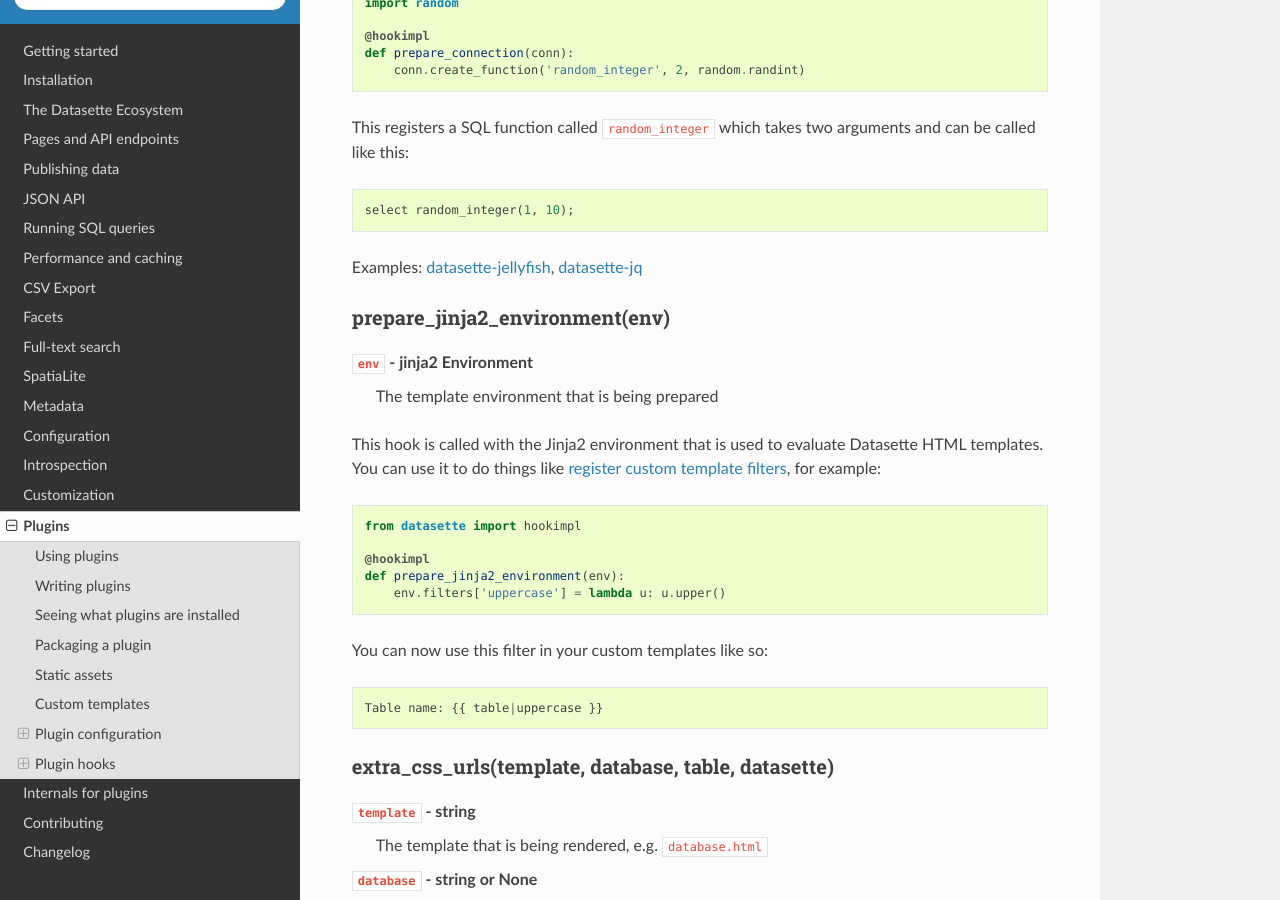
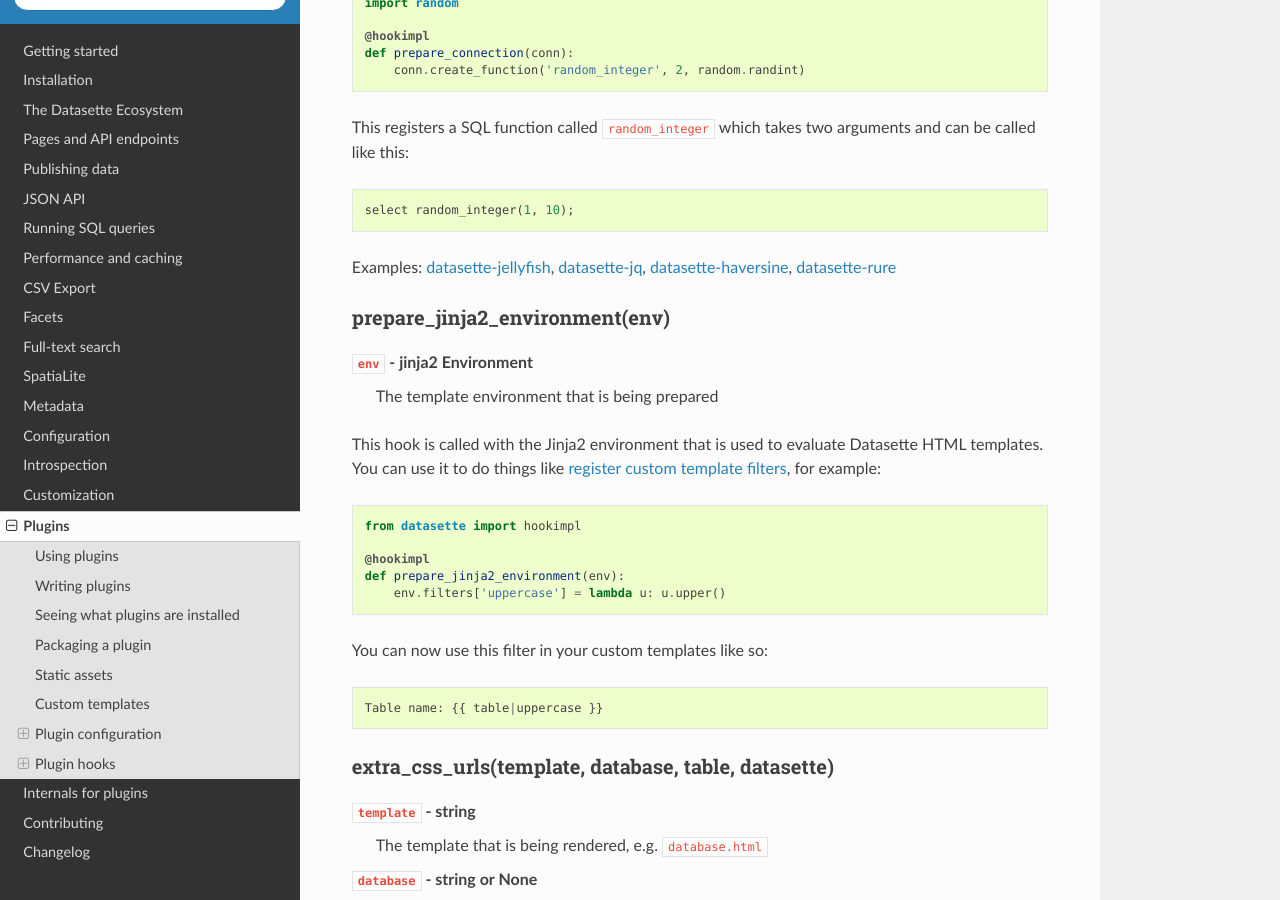
Before and after one commit to simonw/datasette, a Sphinx documentation site: the page built from docs/plugins.rst, in a window 1280 px wide and 900 px high, scrolled down 7725 px. Built offline with Sphinx 7.4.7 and the Read the Docs theme 2.0.0, drawn with Linux system fonts in a browser that asks for light colours; some of the changed text lies outside the part shown.

Commit message:
Added more example plugins

```diff
--- a/docs/plugins.rst
+++ b/docs/plugins.rst
@@ -376,7 +376,7 @@
 
     select random_integer(1, 10);
 
-Examples: `datasette-jellyfish <https://github.com/simonw/datasette-jellyfish>`_, `datasette-jq <https://github.com/simonw/datasette-jq>`_
+Examples: `datasette-jellyfish <https://github.com/simonw/datasette-jellyfish>`_, `datasette-jq <https://github.com/simonw/datasette-jq>`_, `datasette-haversine <https://github.com/simonw/datasette-haversine>`__, `datasette-rure <https://github.com/simonw/datasette-rure>`__
 
 .. _plugin_hook_prepare_jinja2_environment:
 
@@ -541,7 +541,7 @@
         ):
             # Your implementation goes here
 
-Example: `datasette-publish-fly <https://github.com/simonw/datasette-publish-fly>`_
+Examples: `datasette-publish-fly <https://github.com/simonw/datasette-publish-fly>`_, `datasette-publish-now <https://github.com/simonw/datasette-publish-now>`_
 
 .. _plugin_hook_render_cell:
 
```
